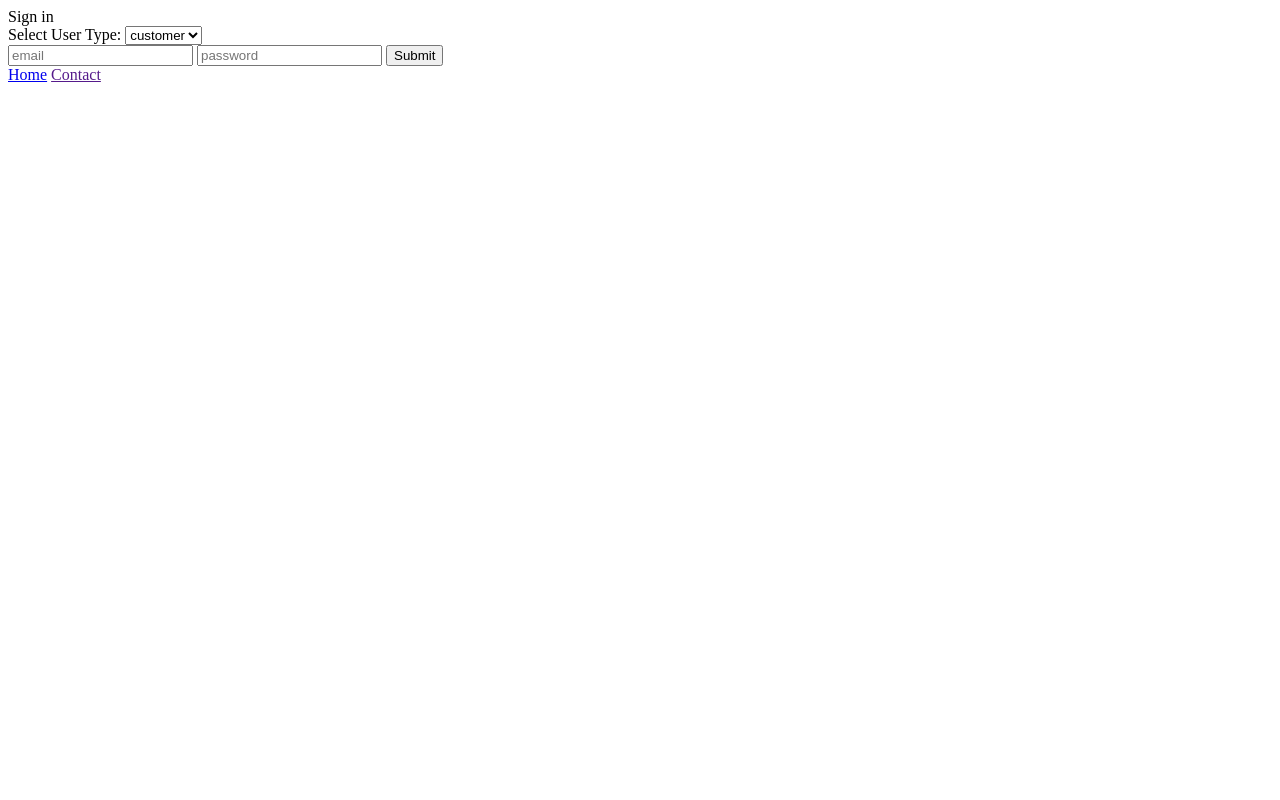
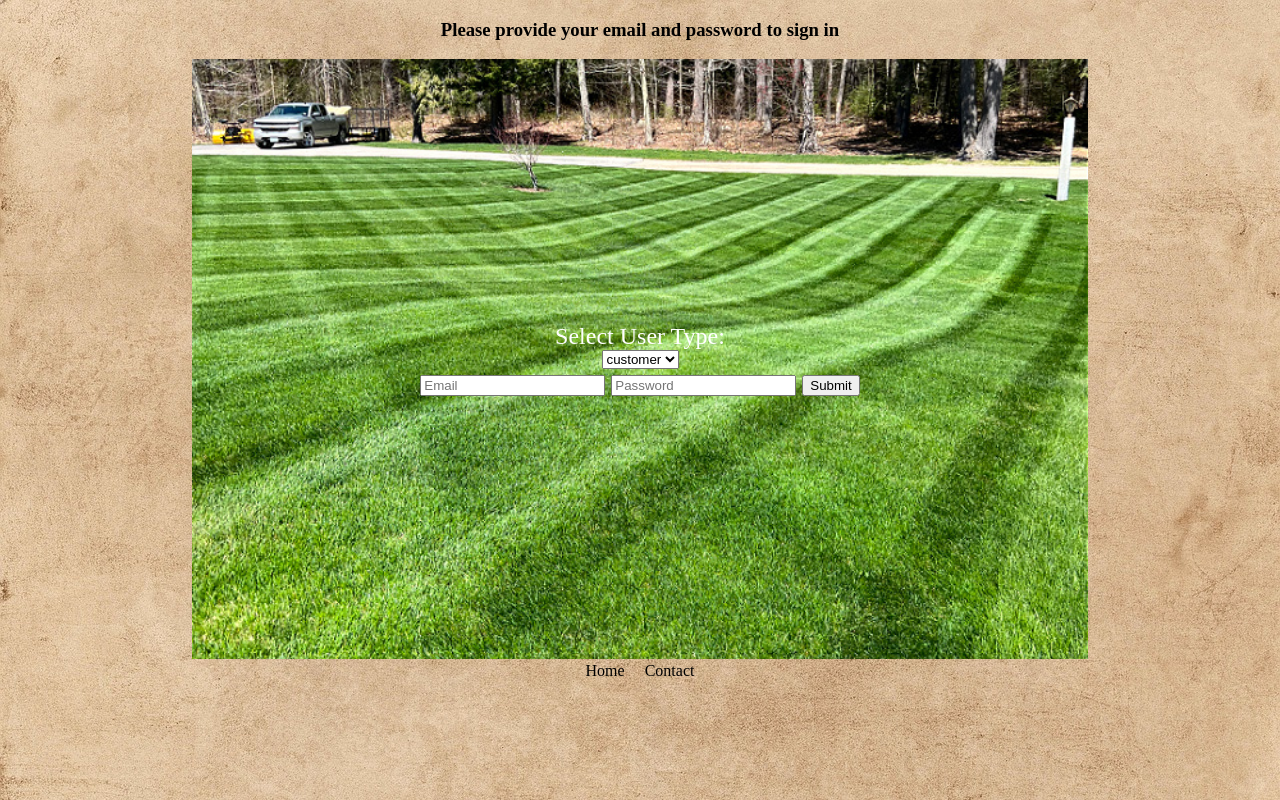
Before and after one commit to ssmaddux/mow-connect, a website: page client/signin.html in a window 1280 px wide. Drawn offline with nearby package versions, Linux system fonts and the light colour scheme.

Commit message:
css added up to user home

```diff
--- /dev/null
+++ b/client/customerhome.css
@@ -0,0 +1,77 @@
+body {
+    padding-top: 10%;
+    display: flex;
+    justify-content: center;
+    align-items: center;
+    flex-direction: column;
+    background-image: url('../assets/paper-1074131_1280.jpg');
+
+}
+
+#appcomp {
+    display: flex;
+    justify-content: center;
+    align-items: center;
+    flex-direction: column;
+    width: 100%;
+    padding-bottom: 10%;
+}
+
+#appcomp button {
+    width: 200px; /* Adjust the width to your preference */
+    height: 40px; /* Adjust the height to your preference */
+    margin: 10px; /* Add margin between the buttons */
+    font-size: 16px; /* Adjust font size as needed */
+}
+
+#infocontainer {
+    display: flex;
+    justify-content: center;
+    background-image: url('../assets/lawn-mowing-tips.jpg');
+    background-size: cover;
+    width: 80%;
+
+}
+
+h3 {
+    padding-top: 10%;
+    color: rgb(8, 8, 8);
+    font-size: xx-large;
+}
+
+/* #appointments {
+    font-size: 20px;
+    padding: 10%;
+    margin-right: 5px;
+}
+
+#companies {
+    font-size: 20px;
+    padding: 10%;
+}
+
+#createappointment {
+    font-size: 20px;
+    padding: 4% 1% ;
+    margin-right: 3px;
+}
+
+#deleteappointment {
+    font-size: 20px;
+    padding: 4% 1% ;
+}
+
+#appcomp {
+    display: flex;
+    justify-content: center;
+    align-items: center;
+    flex-direction: row;
+    padding-bottom: 1%;
+    width: fit-content;
+}
+#createdelete {
+    display: flex;
+    justify-content: center;
+    align-items: center;
+    flex-direction: row;
+} */
--- a/client/signin.css
+++ b/client/signin.css
@@ -1,4 +1,39 @@
 body {
     display: flex;
     flex-direction: column;
+    align-items: center;
+    margin: 0%;
+    background-image: url('../assets/paper-1074131_1280.jpg');
+
 }
+
+.form {
+    background-image: url('../assets/lawn-mowing-tips.jpg');
+    width: 70%;
+    background-size: cover;
+    /* max-width: 700px; */
+    height: 600px;
+    margin: 0px;
+    display: flex;
+    flex-direction: column;
+    justify-content: center; /* Vertically center content */
+    align-items: center; /* Horizontally center content */
+    color: white;
+    font-size: x-large;
+}
+
+.footer {
+    display: flex;
+    justify-content: center;
+    margin-top: 3px;
+}
+
+.footer a {
+    text-decoration: none; /* Remove underline from links */
+    color: inherit; /* Inherit the color from the parent element */
+    margin: 0px 10px;
+}
+
+.header {
+    margin: 0px;
+}
--- a/client/signin.html
+++ b/client/signin.html
@@ -6,11 +6,11 @@
     <link rel="stylesheet" href="signin.css">
     <script src="https://unpkg.com/axios/dist/axios.min.js"></script>
     <script defer src="signin.js"></script>
-    <title>sign In</title>
+    <title>Sign In</title>
 </head>
 <body>
     <div class="header">
-        Sign in
+        <h3>Please provide your email and password to sign in</h3>
     </div>
     <div class="form">
             <label for="userType">Select User Type:</label>
@@ -19,12 +19,12 @@
                 <option value="company">company</option>
             </select>
         <form id="signinForm">
-            <input type="text" placeholder="email" class="input" id="email">
-            <input type="password" placeholder="password" class="input" id="password">
+            <input type="text" placeholder="Email" class="input" id="email">
+            <input type="password" placeholder="Password" class="input" id="password">
             <button type="submit" class="submitbutton">Submit</button>
         </form>
-
-    <div class="footer">
+    </div>
+    <div id="foot" class="footer">
         <a href="index.html">Home</a>
         <a href="">Contact</a>
     </div>
--- a/client/signup.css
+++ b/client/signup.css
@@ -2,12 +2,19 @@ body {
     display: flex;
     flex-direction: column;
     align-items: center;
+    justify-content: center;
+    background-image: url('../assets/paper-1074131_1280.jpg');
+
 }
 
 .form {
     display: flex;
     flex-direction: column;
     align-items: center;
+    background-color: whitesmoke;
+    width: 65%;
+    padding-top: 0%;
+    margin-top: 10%;
 }
 
 
@@ -15,5 +22,30 @@ body {
     display: flex;
     flex-direction: column;
     max-width: 200px;
+    font-size: 20px;
 
 }
+
+.input {
+    width: 100%; /* Expand input fields to full width */
+    padding: 10px; /* Add some padding to input fields for spacing */
+}
+
+
+
+.checkbox {
+    width: 20px; /* Increase width of checkboxes */
+    height: 20px; /* Increase height of checkboxes */
+}
+
+.submitdiv {
+    margin: 15px;
+}
+
+#submitbutton {
+    font-size: 15px;
+}
+
+#cancelbutton {
+    font-size: 15px;
+}
--- a/client/style.css
+++ b/client/style.css
@@ -1,8 +1,10 @@
+
 
 body {
     display: flex;
     justify-content: center;
-    background-color: rgba(173, 163, 163, 0.464)
+    background-color: rgba(173, 163, 163, 0.464);
+    background-image: url('../assets/paper-1074131_1280.jpg');
 }
 
 
@@ -50,6 +52,7 @@ body {
     justify-content: space-around;
     margin-top: 10px;
     margin-bottom: 10px;
+    font-size: 30px;
 }
 
 .bttn {
@@ -69,8 +72,24 @@ body {
     justify-content: center;
     align-self: flex-end;
     margin-top: 10px;
+
 }
 
 a {
     color: rgb(10, 10, 10);
 }
+
+#signin {
+    text-decoration: none; /* Add this to remove underline from links */
+    color: inherit; /* Inherit the color from the parent element */
+}
+
+#signup {
+    text-decoration: none; /* Add this to remove underline from links */
+    color: inherit; /* Inherit the color from the parent element */
+}
+
+#contact {
+    text-decoration: none; /* Add this to remove underline from links */
+    color: inherit; /* Inherit the color from the parent element */
+}
```
Also changed, not shown: client/customerhome.html (+10 -8 lines), client/index.html (+4 -3 lines), client/signup.html (+7 -4 lines), assets/lawn-mowing-tips.jpg (added), assets/paper-1074131_1280.jpg (added).
